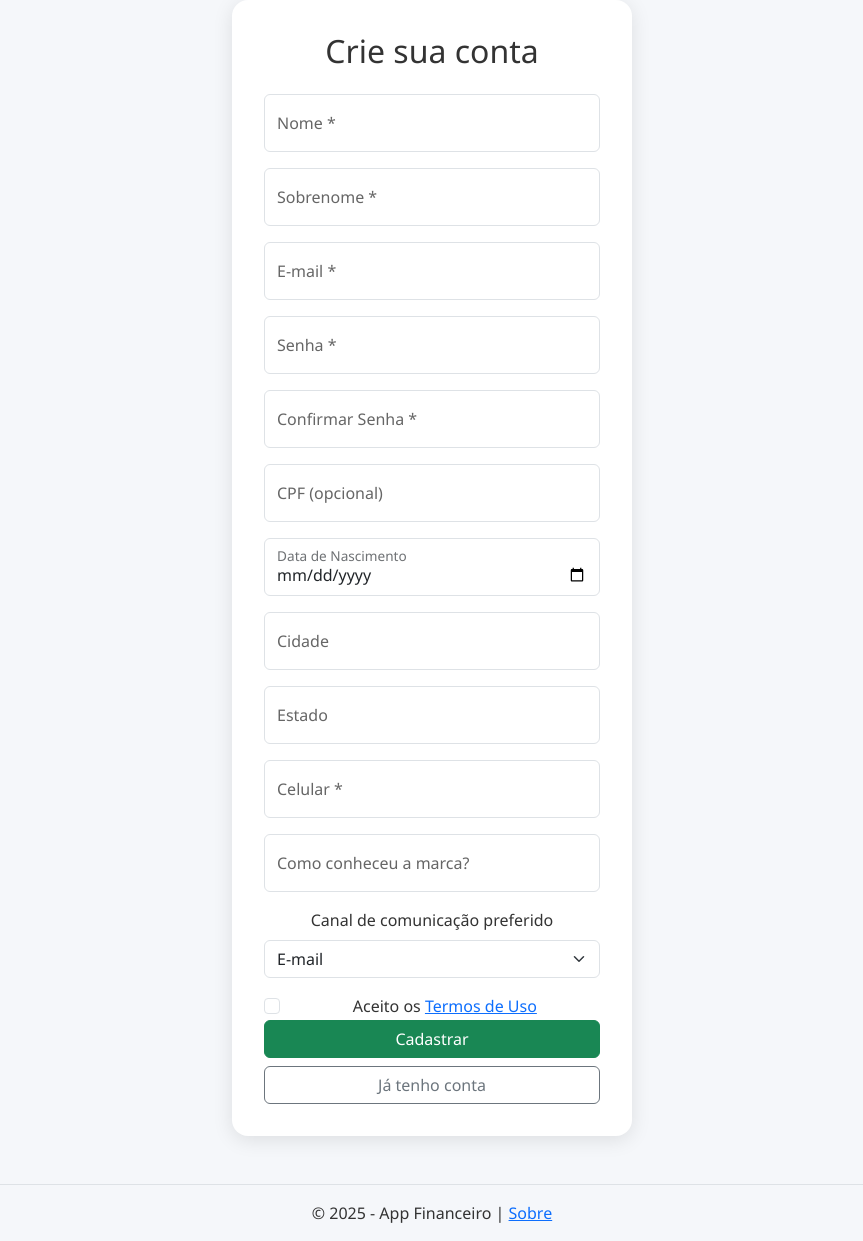
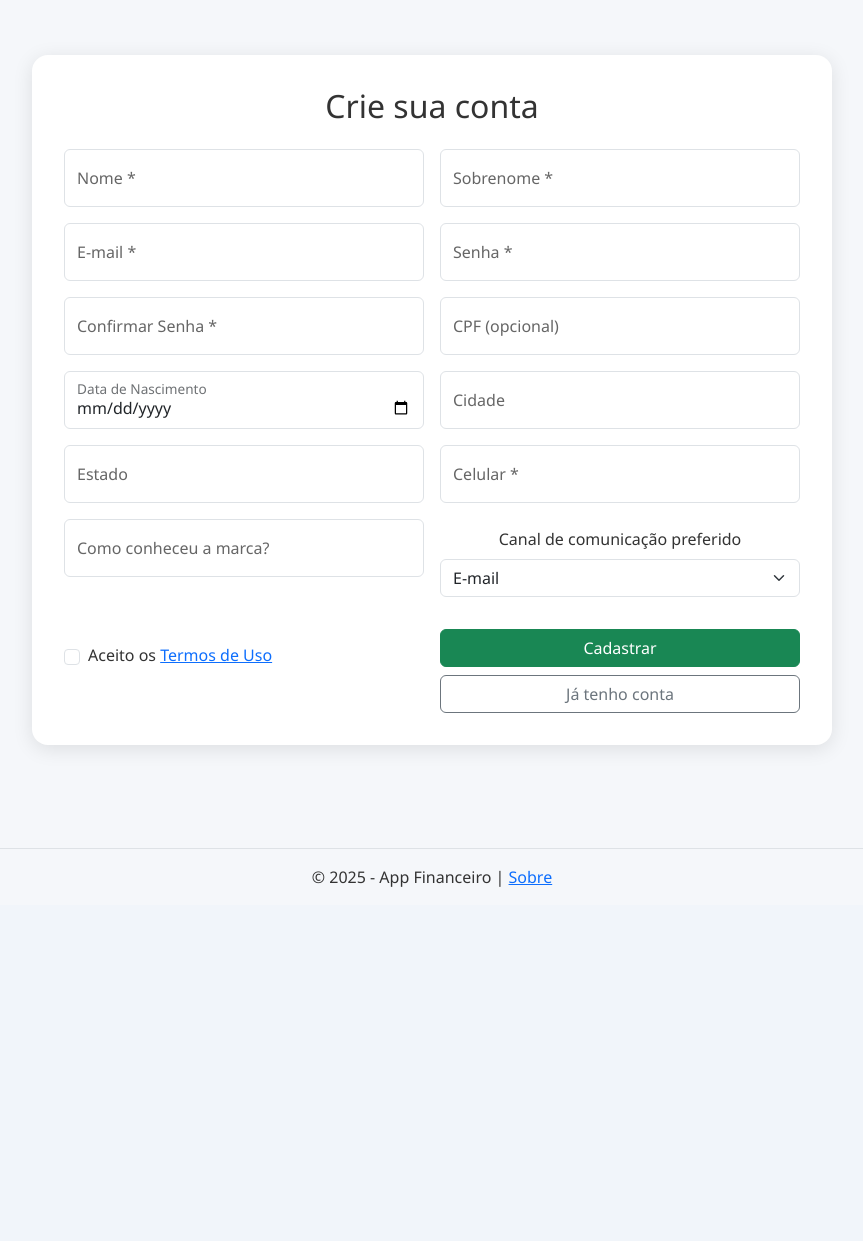
Before and after one commit to diogobraganascimento/controle-financeiro, a Flask app: page /cadastro in a window 1280 px wide. Shown: the part 56-1297 px from the top of the page, without its empty margins (208-1071 px from the left). After the commit the page ends 943 px from the top, so only its background shows below. Run offline with Flask 3, Linux system fonts and the light colour scheme.

Commit message:
Refatorado
Ajustado style.css e o forms do cadastro

```diff
--- a/static/css/style.css
+++ b/static/css/style.css
@@ -43,11 +43,27 @@ canvas {
 #cardLogin,
 #cardCadastro {
     width: 100%;
-    max-width: 400px;
+    max-width: 500px;
     background-color: var(--fundo-card);
     border-radius: 1rem;
     padding: 2rem;
     box-shadow: 0 4px 20px rgba(0, 0, 0, 0.1);
+}
+
+#cardCadastro {
+    max-width: 800px;
+}
+
+
+#cadastroForm {
+    display: grid;
+    grid-template-columns: 1fr 1fr;
+    gap: 1rem;
+}
+
+/* Campos que devem ocupar toda a linha */
+.full-width {
+    grid-columns: 1 / -1;
 }
 
 /* Área de contúdo principal do Login e Cadastro */
@@ -73,3 +89,10 @@ canvas {
     margin-left: 0.1rem;
     color: var(--texto-principal);
 }
+
+/* Responsivo para telas pequenas */
+@media (max-width: 600px) {
+    #cadastroForm {
+        grid-template-columns: 1fr;
+    }
+}
--- a/templates/cadastro.html
+++ b/templates/cadastro.html
@@ -3,8 +3,6 @@
 {% block title %}Cadastro - Controle Financeiro{% endblock %}
 
 {% block content %}
-
-
 <div class="d-flex justify-content-center align-items-center" style="min-height: 100vh;">
     <div id="cardCadastro">
         <h2 class="text-center mb-4">Crie sua conta</h2>
@@ -17,83 +15,83 @@
             {% endif %}
         {% endwith %}
 
-        <form method="POST" novalidate>
+        <form method="POST" id="cadastroForm" novalidate>
 
             <!-- NOME -->
-            <div class="form-floating mb-3">
+            <div class="form-floating">
                 <input type="text" class="form-control" name="nome" id="nome" placeholder="Nome" required>
                 <label for="nome">Nome *</label>
             </div>
 
             <!-- SOBRENOME -->
-            <div class="form-floating mb-3">
+            <div class="form-floating">
                 <input type="text" class="form-control" name="sobrenome" id="sobrenome" placeholder="Sobrenome" required>
                 <label for="sobrenome">Sobrenome *</label>
             </div>
 
-            <!--EMAIL -->
-            <div class="form-floating mb-3">
+            <!-- EMAIL -->
+            <div class="form-floating full-width">
                 <input type="email" class="form-control" name="email" id="email" placeholder="email@exemplo.com" required>
                 <label for="email">E-mail *</label>
             </div>
 
             <!-- USERNAME -->
-            <div class="form-floating mb-3" id="username-group" style="display:none;">
+            <div class="form-floating full-width" id="username-group" style="display:none;">
                 <input type="text" class="form-control" name="username" id="username" readonly>
                 <label for="username">Nome de Usuário</label>
             </div>
 
             <!-- PASSWORD -->
-            <div class="form-floating mb-3">
+            <div class="form-floating">
                 <input type="password" class="form-control" name="password" id="password" placeholder="Senha" required>
                 <label for="password">Senha *</label>
             </div>
 
             <!-- CONFIRM_PASSWORD -->
-            <div class="form-floating mb-3">
+            <div class="form-floating">
                 <input type="password" class="form-control" name="confirm_password" id="confirm_password" placeholder="Confirmar Senha" required>
                 <label for="confirm_password">Confirmar Senha *</label>
             </div>
 
             <!-- CPF -->
-            <div class="form-floating mb-3">
+            <div class="form-floating">
                 <input type="text" class="form-control" name="cpf" id="cpf" placeholder="CPF">
                 <label for="cpf">CPF (opcional)</label>
             </div>
 
-            <!--DATA_NASCIMENTO -->
-            <div class="form-floating mb-3">
+            <!-- DATA_NASCIMENTO -->
+            <div class="form-floating">
                 <input type="date" class="form-control" name="data_nascimento" id="data_nascimento">
                 <label for="data_nascimento">Data de Nascimento</label>
             </div>
 
             <!-- CIDADE -->
-            <div class="form-floating mb-3">
+            <div class="form-floating">
                 <input type="text" class="form-control" name="cidade" id="cidade" placeholder="Cidade">
                 <label for="cidade">Cidade</label>
             </div>
 
             <!-- ESTADO -->
-            <div class="form-floating mb-3">
+            <div class="form-floating">
                 <input type="text" class="form-control" name="estado" id="estado" placeholder="Estado">
                 <label for="estado">Estado</label>
             </div>
 
             <!-- CELULAR -->
-            <div class="form-floating mb-3">
+            <div class="form-floating full-width">
                 <input type="tel" class="form-control" name="celular" id="celular" placeholder="Celular" required>
                 <label for="celular">Celular *</label>
             </div>
 
             <!-- COMO_CONHECEU -->
-            <div class="form-floating mb-3">
+            <div class="form-floating full-width">
                 <input type="text" class="form-control" name="como_conheceu" id="como_conheceu" placeholder="Como conheceu">
                 <label for="como_conheceu">Como conheceu a marca?</label>
             </div>
 
             <!-- CANAL_PREFERIDO -->
-            <div class="mb-3">
-                <label class="form-label">Canal de comunicação preferido</label>
+            <div class="full-width">
+                <label class="form-label mt-2">Canal de comunicação preferido</label>
                 <select class="form-select" name="canal_preferido">
                     <option value="email">E-mail</option>
                     <option value="celular">Celular</option>
@@ -101,16 +99,15 @@
             </div>
 
             <!-- TERMO -->
-            <div class="col-12">
-                <div class="form-check">
-                    <input type="checkbox" class="form-check-input" name="termos" id="termos" required>
-                    <label class="form-check-label" for="termos">
-                        Aceito os <a href="#" data-bs-toggle="modal" data-bs-target="#modalTermos">Termos de Uso</a>
-                    </label>
-                </div>
+            <div class="form-check d-flex align-items-center mb-3">
+                <input type="checkbox" class="form-check-input me-2" name="termos" id="termos" required>
+                <label class="form-check-label" for="termos" style="margin: 0;">
+                    Aceito os <a href="#" data-bs-toggle="modal" data-bs-target="#modalTermos">Termos de Uso</a>
+                </label>
             </div>
 
-            <div class="d-grid gap-2">
+            <!-- BOTÕES -->
+            <div class="d-grid gap-2 full-width mt-3">
                 <button class="btn btn-success" type="submit">Cadastrar</button>
                 <a href="{{ url_for('login') }}" class="btn btn-outline-secondary">Já tenho conta</a>
             </div>
```
